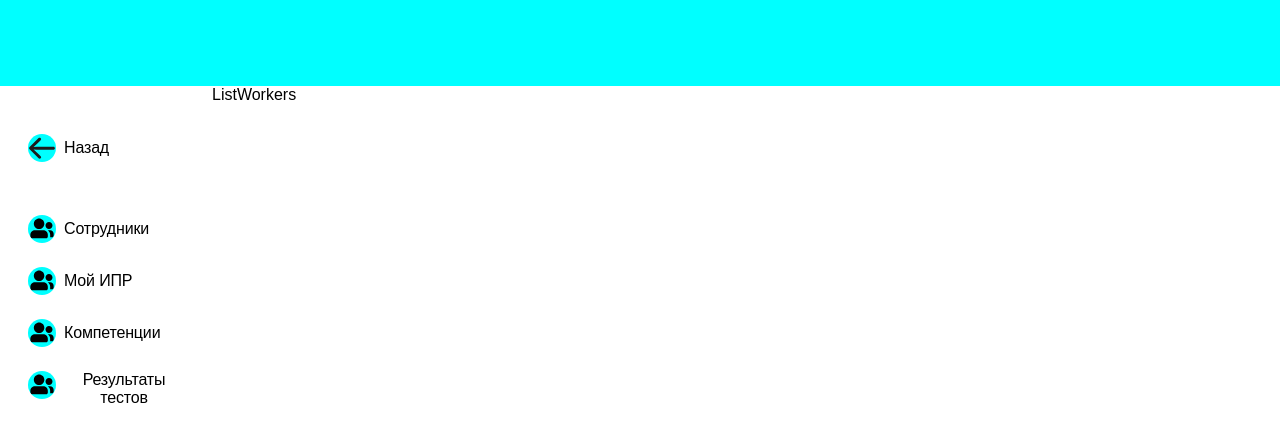
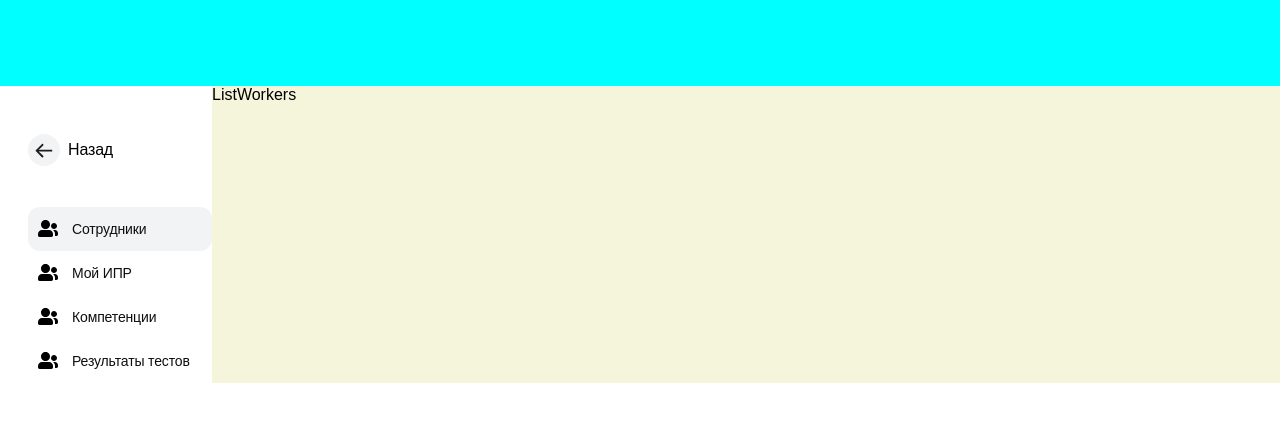
Before and after one commit to hackathon-Alfa-Team-2/alpha-bank-app, a React (Vite) app: page /list-of-workers in a window 1280 px wide. Shown: the top 442 px of the page. Built offline with nearby package versions, Linux system fonts and the light colour scheme.

Commit message:
add: sidebar finish

```diff
--- a/src/components/Main/ListWorkers/ListWorkers.css
+++ b/src/components/Main/ListWorkers/ListWorkers.css
@@ -3,4 +3,5 @@
   padding: 0;
   box-sizing: border-box;
   width: 100%;
+  background-color: beige;
 }
--- a/src/components/Main/Sidebar/Sidebar.css
+++ b/src/components/Main/Sidebar/Sidebar.css
@@ -15,17 +15,24 @@
   background-color: #fff;
   padding: 12px 28px;
   display: flex;
+  cursor: pointer;
 }
 
 .sidebar__img {
-  width: 28px;
-  height: 28px;
-  border-radius: 50%;
-  background-color: aqua;
+  width: 32px;
+  height: 32px;
+  border-radius: 48px;
+  background: #f2f3f5;
+  font-size: 18px;
+  font-style: normal;
+  font-weight: 500;
+  line-height: 50px;
+  align-items: center;
+  display: flex;
+  justify-content: center;
 }
 
 .sidebar__button-text {
-  /* font-family: "SF Pro Text"; */
   margin: 0;
   padding-left: 8px;
   font-size: 16px;
@@ -33,3 +40,37 @@
   letter-spacing: -0.16px;
   align-self: center;
 }
+
+.sidebar__menu {
+  margin-left: 28px;
+}
+
+.sidebar__button-menu {
+  display: flex;
+  background-color: #fff;
+  border: none;
+  padding: 10px 10px 10px 8px;
+  border-radius: 12px;
+  width: 100%;
+  cursor: pointer;
+}
+
+.sidebar__button-menu_active {
+  background: #f2f3f5;
+}
+
+.sidebar__button-img {
+  width: 24px;
+  height: 24px;
+}
+
+.sidebar__button-name {
+  margin: 0;
+  padding-left: 12px;
+  color: #0e0e0e;
+  font-size: 14px;
+  font-weight: 500;
+  line-height: normal;
+  letter-spacing: -0.14px;
+  align-self: center;
+}
--- a/src/components/Main/Sidebar/Sidebar.tsx
+++ b/src/components/Main/Sidebar/Sidebar.tsx
@@ -1,33 +1,54 @@
 import "./Sidebar.css";
-import Arrow from "../../../assets/arrow.left.svg"
-import IconPeople from "../../../assets/icon-people.svg"
+import Arrow from "../../../assets/arrow.left.svg";
+import IconPeople from "../../../assets/icon-people.svg";
 
 export default function Sidebar() {
   return (
     <div className="sidebar">
       <div className="sidebar__container">
         <button className="sidebar__button">
-          <img className="sidebar__img" src={Arrow} alt="Иконка стрелки назад" />
+          <div className="sidebar__img">
+            <img
+              src={Arrow}
+              alt="Иконка стрелки назад"
+            />
+          </div>
           <h3 className="sidebar__button-text">Назад</h3>
-          </button>
+        </button>
       </div>
       <div className="sidebar__menu">
-      <button className="sidebar__button">
-          <img className="sidebar__img" src={IconPeople} alt="Иконка людей" />
-          <h3 className="sidebar__button-text">Сотрудники</h3>
-          </button>
-          <button className="sidebar__button">
-          <img className="sidebar__img" src={IconPeople} alt="Иконка людей" />
-          <h3 className="sidebar__button-text">Мой ИПР</h3>
-          </button>
-          <button className="sidebar__button">
-          <img className="sidebar__img" src={IconPeople} alt="Иконка людей" />
-          <h3 className="sidebar__button-text">Компетенции</h3>
-          </button>
-          <button className="sidebar__button">
-          <img className="sidebar__img" src={IconPeople} alt="Иконка людей" />
-          <h3 className="sidebar__button-text">Результаты тестов</h3>
-          </button>
+        <button className="sidebar__button-menu sidebar__button-menu_active">
+          <img
+            className="sidebar__button-img"
+            src={IconPeople}
+            alt="Иконка людей"
+          />
+          <h3 className="sidebar__button-name">Сотрудники</h3>
+        </button>
+        <button className="sidebar__button-menu">
+          <img
+            className="sidebar__button-img"
+            src={IconPeople}
+            alt="Иконка людей"
+          />
+          <h3 className="sidebar__button-name">Мой ИПР</h3>
+        </button>
+        <button className="sidebar__button-menu">
+          <img
+            className="sidebar__button-img"
+            src={IconPeople}
+            alt="Иконка людей"
+          />
+          <h3 className="sidebar__button-name">Компетенции</h3>
+        </button>
+        <button className="sidebar__button-menu">
+          <img
+            className="sidebar__button-img"
+            src={IconPeople}
+            alt="Иконка людей"
+          />
+          <h3 className="sidebar__button-name">Результаты тестов</h3>
+        </button>
       </div>
     </div>
   );
```
